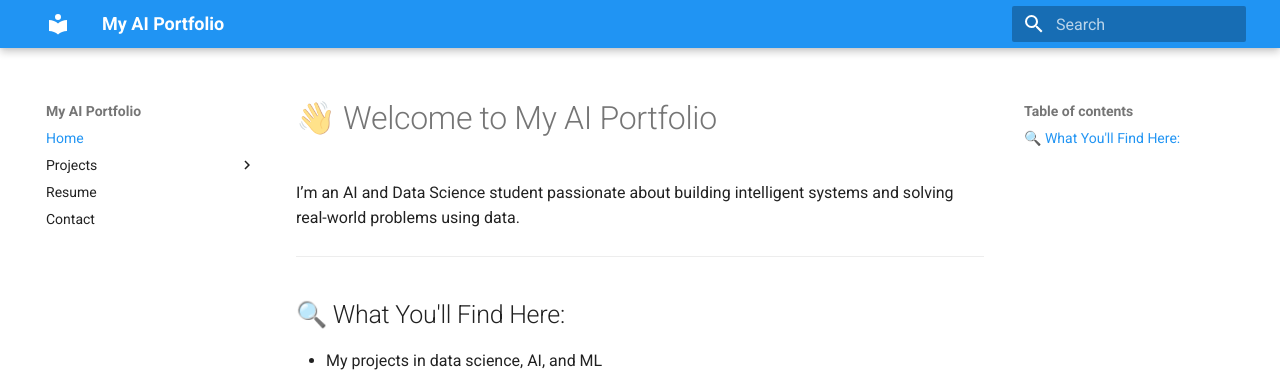
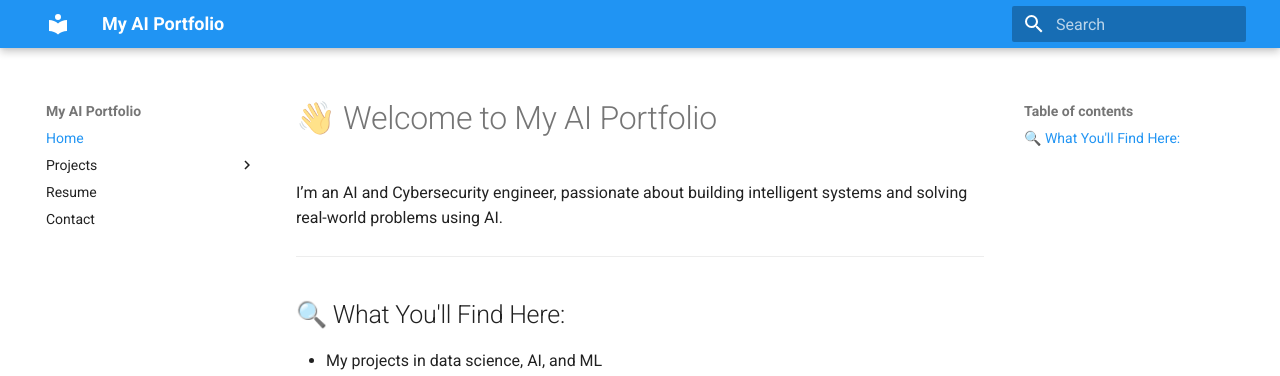
Before and after one commit to xeeshanajmal/ai-portfolio, an MkDocs documentation site: the page built from docs/index.md, in a window 1280 px wide. Shown: the top 376 px of the page. Built offline with MkDocs 1.6.1 and Material for MkDocs 9.7.7, drawn with Linux system fonts in a browser that asks for light colours.

Commit message:
Update index.md

```diff
--- a/docs/index.md
+++ b/docs/index.md
@@ -1,6 +1,6 @@
 # 👋 Welcome to My AI Portfolio
 
-I’m an AI and Data Science student passionate about building intelligent systems and solving real-world problems using data.
+I’m an AI and Cybersecurity engineer, passionate about building intelligent systems and solving real-world problems using AI.
 
 ---
 
```
